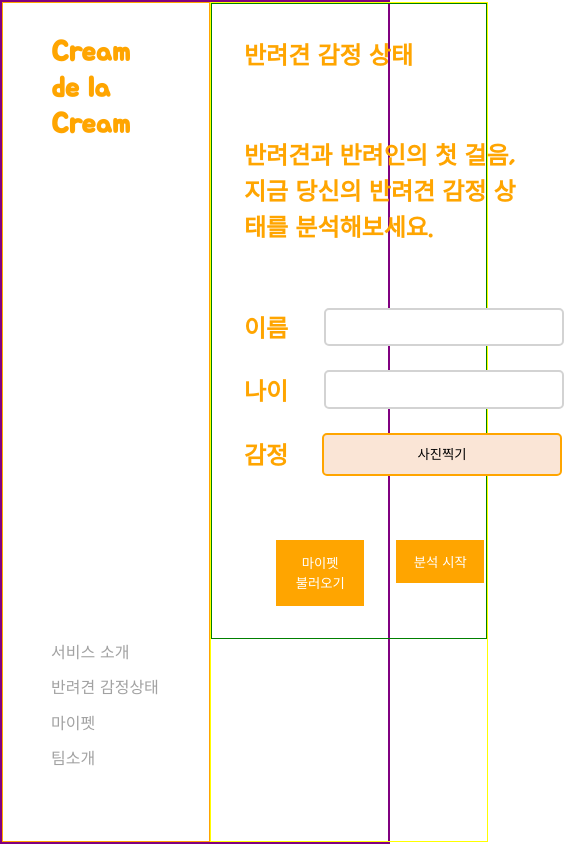
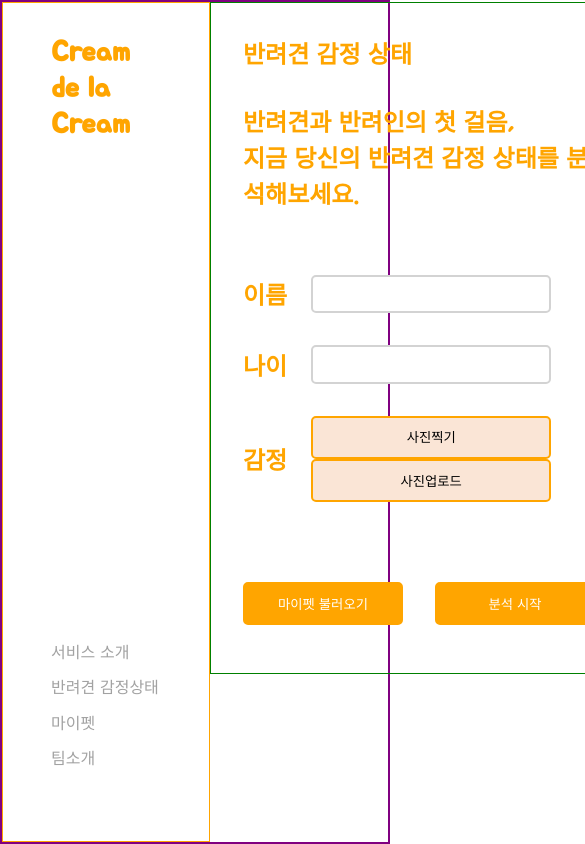
Before and after one commit to CreamDeLaCream/creme-client, a React (Create React App) app: page /main in a window 390 px wide. Shown: the top 844 px of the page, 585 px wide, since content can reach past the window. Built offline with nearby package versions, Linux system fonts and the light colour scheme.

Commit message:
[#5] feat: 메인 페이지 UI 작업 마무리 및 반응형 추가

```diff
--- a/src/common/components/Navbar.js
+++ b/src/common/components/Navbar.js
@@ -40,7 +40,7 @@ const Navbar = () => {
 };
 
 const Side = styled.nav`
-  width: 28%;
+  width: 25rem;
   display: flex;
   flex-direction: column;
   justify-content: space-between;
--- a/src/pages/Main/Container.js
+++ b/src/pages/Main/Container.js
@@ -10,16 +10,18 @@ const Container = ({ children }) => {
 };
 
 const Wrapper = styled.div`
-  width: 72%;
-  border: 1px solid yellow;
+  width: 65rem;
 `;
 
 const Form = styled.section`
   position: relative;
+  /* height: 100vh; */
   display: flex;
   flex-direction: column;
-  justify-content: flex-start;
+  /* justify-content: space-between; */
   border: 1px solid green;
+  padding: 2rem;
+  /* align-items: space-between; */
 `;
 
 export default Container;
--- a/src/pages/Main/MainPage.js
+++ b/src/pages/Main/MainPage.js
@@ -3,31 +3,32 @@ import styled from 'styled-components';
 
 // components
 import Container from './Container';
-import { Text, Grid, Button } from '../../common/components';
+import { Text, Grid, Button, Input } from '../../common/components';
 
 const MainPage = () => {
   return (
     <Container>
-      <Grid margin="2rem">
+      <Grid>
         <Text type="head_1" color="main">
           반려견 감정 상태
         </Text>
       </Grid>
 
-      <Grid margin="2rem">
+      <Grid margin="2rem auto">
         <Text type="head_2" color="main">
           반려견과 반려인의 첫 걸음,
           <br /> 지금 당신의 반려견 감정 상태를 분석해보세요.
         </Text>
       </Grid>
 
-      <Grid margin="2rem">
+      <Grid margin="2rem auto">
         <InputWrapper>
           <Text type="head_2" color="main">
             이름
           </Text>
           <Input />
         </InputWrapper>
+
         <InputWrapper>
           <Text type="head_2" color="main">
             나이
@@ -35,10 +36,11 @@ const MainPage = () => {
           <Input />
         </InputWrapper>
 
-        <PhotoBtnWrapper>
+        <InputWrapper>
           <Text type="head_2" color="main">
             감정
           </Text>
+          <PhotoBtnWrapper>
             <Button
               width="15rem"
               padding="0.6rem"
@@ -60,81 +62,70 @@ const MainPage = () => {
               사진업로드
             </Button>
           </PhotoBtnWrapper>
+        </InputWrapper>
       </Grid>
 
-      <Grid margin="2rem">
-        <ButtonWrapper>
+      <Grid margin="1rem auto" display="flex" justifyContent="flex-end">
+        <PageBtnWrapper>
           <Button
-            width="7rem"
-            padding="0.7rem"
-            border="2px solid var(--main)"
-            bg="var(--main)"
-            color="var(--white)"
-            margin="0 0 0 2rem"
-            cursor
-          >
-            마이펫
-            <br />
-            불러오기
-          </Button>
-          <Button
-            width="7rem"
+            width="10rem"
             padding="0.6rem"
             border="2px solid var(--main)"
             bg="var(--main)"
             color="var(--white)"
-            margin="0 0 0 2rem"
+            radius="5px"
+            cursor
+          >
+            마이펫 불러오기
+          </Button>
+          <Button
+            width="10rem"
+            padding="0.6rem"
+            border="2px solid var(--main)"
+            bg="var(--main)"
+            color="var(--white)"
+            radius="5px"
             cursor
           >
             분석 시작
           </Button>
-        </ButtonWrapper>
+        </PageBtnWrapper>
       </Grid>
     </Container>
   );
 };
 
-const Input = styled.input`
-  width: 15rem;
-  height: 2.4rem;
-  border: 2px solid var(--lightgray);
-  border-radius: 5px;
-  padding: 0px 0px 0px 5px;
-  font-size: 1.3rem;
-  color: gray;
-  :focus {
-    outline: none;
+const InputWrapper = styled.div`
+  width: 40rem;
+  display: flex;
+  flex-direction: row;
+  align-items: center;
+  margin-bottom: 2rem;
+  ${({ theme }) => theme.device.tablet} {
+    width: 75%;
+  }
+  ${({ theme }) => theme.device.mobile} {
+    min-width: 20rem;
+    flex-wrap: wrap;
   }
 `;
 
-const InputWrapper = styled.div`
-  width: 20rem;
+const PhotoBtnWrapper = styled.div`
+  width: 32rem;
   display: flex;
+  justify-content: space-between;
   align-items: center;
-  justify-content: space-between;
-  margin-bottom: 1.5rem;
+  margin: 0 0 0 1.5rem;
+  ${({ theme }) => theme.device.tablet} {
+    width: 75%;
+    flex-wrap: wrap;
+  }
 `;
 
-const PhotoBtnWrapper = styled.div`
-  width: 37rem;
+const PageBtnWrapper = styled.div`
+  width: 22rem;
   display: flex;
-  align-items: center;
   justify-content: space-between;
 `;
 
-const ButtonWrapper = styled.div`
-  width: 15rem;
-  display: flex;
-  /* align-items: center; */
-  /* justify-content: flex-end; */
-  align-items: flex-start;
-  /* justify-content: space-between; */
-  ${({ theme }) => theme.device.tablet} {
-    min-width: 13rem;
-  }
-  ${({ theme }) => theme.device.mobile} {
-    min-width: 13rem;
-  }
-`;
-
 export default MainPage;
```
Lines whose indentation alone changed are shown as unchanged.
